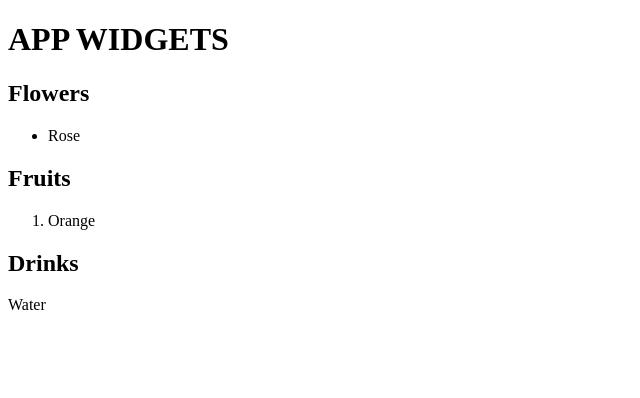
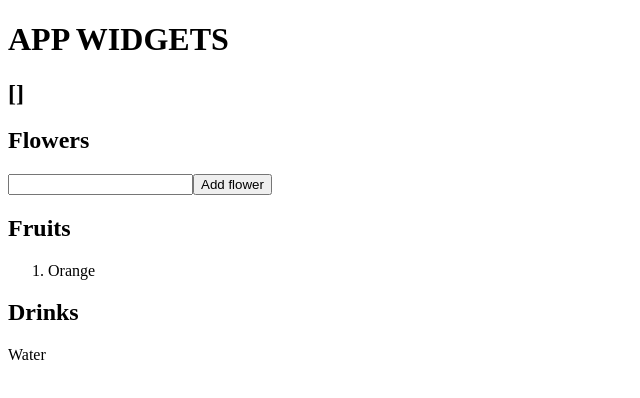
Before and after one commit to innadech/vue-widgets, a Vue app: page / in a window 1280 px wide. Shown: the top 398 px of the page, without its empty margins (0-640 px from the left). Built offline with nearby package versions, Linux system fonts and the light colour scheme.

Commit message:
Created components: FlowerItem,FlowersList,FlowerSubmitter

```diff
--- a/src/App.vue
+++ b/src/App.vue
@@ -1,5 +1,10 @@
 <script>
+import FlowersList from './components/flowersList.vue'
+import FlowerSubmitter from './components/FlowerSubmitter.vue'
+
 export default {
+  components: { FlowersList, FlowerSubmitter },
+
   data() {
     return {
       flowers: [],
@@ -8,24 +13,19 @@ export default {
     }
   },
 }
-/**
- * реализовать логику:
- *  добавление элемента
- *  удаление элемента
- *  редактирование элемента
- *  просмор списка
- *
- * нарезаем на компоненты
- */
 </script>
 
 <template>
   <h1>APP WIDGETS</h1>
   <div>
+    <h2>{{ flowers }}</h2>
     <h2>Flowers</h2>
-    <ul>
-      <li>Rose</li>
-    </ul>
+    <FlowerSubmitter v-on:flower-submitted="flowers.push($event)" />
+    <FlowersList
+      v-bind:flowers="flowers"
+      v-on:flower-updated="flowers = $event"
+      v-on:flowers-removed="flowers = $event"
+    />
   </div>
   <div>
     <h2>Fruits</h2>
@@ -40,3 +40,13 @@ export default {
     </section>
   </div>
 </template>
+
+<!-- /**
+ * реализовать логику:
+ *  добавление элемента
+ *  удаление элемента
+ *  редактирование элемента
+ *  просмор списка
+ *
+ * нарезаем на компоненты
+ */ -->
--- /dev/null
+++ b/src/components/FlowerItem.vue
@@ -0,0 +1,28 @@
+<script>
+export default {
+  props: ['flower'],
+
+  emits: ['flower-deleted', 'flower-edited'],
+}
+</script>
+
+<template>
+  <li>
+    <span
+      contenteditable="true"
+      v-on:input="$emit('flower-edited', $event.target.innerText)"
+    >
+      {{ flower }}
+    </span>
+    <button
+      type="button"
+      class="btn btn-secondary btn-sm ms-3"
+      v-on:click="$emit('flower-deleted', flower)"
+    >
+      Delete
+    </button>
+  </li>
+</template>
+
+<!-- contenteditable - это СТАТИСТИЧЕСКОЕ значение, часть HTML
+  contenteditable="true" - нужно чтобы сделать любой HTML-элемент редактируемый прямо на странице как будто это <input></input> -->
--- /dev/null
+++ b/src/components/FlowerSubmitter.vue
@@ -0,0 +1,33 @@
+<script>
+export default {
+  emits: ['flower-submitted'],
+
+  data() {
+    return {
+      flower: '',
+    }
+  },
+
+  methods: {
+    handleClickButton() {
+      if (this.flower !== '') {
+        this.$emit('flower-submitted', this.flower)
+        this.flower = ''
+      }
+      this.$refs.elInput.focus()
+    },
+  },
+}
+</script>
+
+<template>
+  <div>
+    <input
+      ref="elInput"
+      type="text"
+      v-bind:value="flower"
+      v-on:input="flower = $event.target.value"
+    />
+    <button v-on:click="handleClickButton">Add flower</button>
+  </div>
+</template>
--- /dev/null
+++ b/src/components/FlowersList.vue
@@ -0,0 +1,37 @@
+<script>
+import FlowerItem from './FlowerItem.vue'
+export default {
+  components: { FlowerItem },
+
+  props: ['flowers'],
+  emit: ['flowers-removed', 'flower-updated'],
+
+  methods: {
+    deleteFlower(flower) {
+      this.$emit(
+        'flowers-removed',
+        this.flowers.filter(f => f !== flower)
+      )
+    },
+
+    updateFlower(newFlower, oldFlower) {
+      this.$emit(
+        'flower-updated',
+        this.flowers.map(f => (f === oldFlower ? newFlower : f))
+      )
+    },
+  },
+}
+</script>
+
+<template>
+  <ul>
+    <FlowerItem
+      v-for="flower in flowers"
+      v-bind:key="flower"
+      v-bind:flower="flower"
+      v-on:flower-deleted="deleteFlower($event)"
+      v-on:flower-edited="updateFlower($event, flower)"
+    />
+  </ul>
+</template>
```
